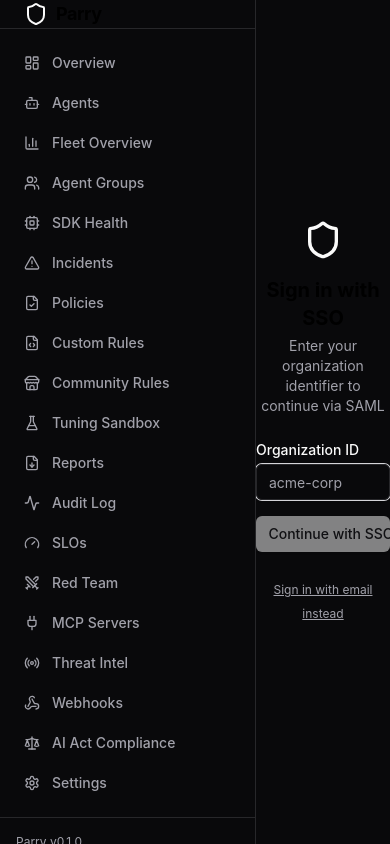
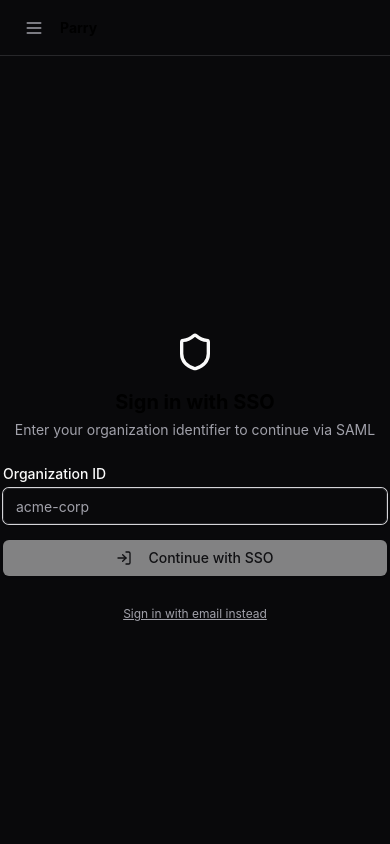
Before and after one commit to smhasan94/parry, a React (Vite) app in the folder dashboard/: page /auth/sso in a window 390 px wide. Built offline with nearby package versions, Linux system fonts and the light colour scheme; no server answers.

Commit message:
feat(dashboard): responsive sidebar with mobile hamburger menu
Sidebar hidden off-screen on mobile (<lg), slides in with backdrop
overlay on hamburger tap. SidebarProvider context manages open/close
state. Nav links auto-close sidebar on click. Desktop unchanged.

```diff
--- a/dashboard/src/components/Layout.tsx
+++ b/dashboard/src/components/Layout.tsx
@@ -1,15 +1,24 @@
 import { Outlet } from "@tanstack/react-router";
-import { Sidebar } from "./Sidebar";
+import { Sidebar, SidebarProvider, MobileMenuButton } from "./Sidebar";
 import { UpgradeModal } from "./UpgradeModal";
 
 export function Layout() {
   return (
+    <SidebarProvider>
       <div className="flex h-screen overflow-hidden">
         <Sidebar />
+        <div className="flex flex-1 flex-col overflow-hidden">
+          {/* Mobile header — visible only on small screens */}
+          <div className="flex h-14 items-center gap-2 border-b border-border px-4 lg:hidden">
+            <MobileMenuButton />
+            <span className="text-sm font-bold">Parry</span>
+          </div>
           <main className="flex-1 overflow-y-auto">
             <Outlet />
           </main>
+        </div>
         <UpgradeModal />
       </div>
+    </SidebarProvider>
   );
 }
--- a/dashboard/src/components/Sidebar.tsx
+++ b/dashboard/src/components/Sidebar.tsx
@@ -20,8 +20,52 @@ import {
   BarChart3,
   Cpu,
   FlaskConical,
+  Menu,
+  X,
 } from "lucide-react";
 import { cn } from "@/lib/utils";
+import { createContext, useContext, useState, useCallback, type ReactNode } from "react";
+
+// Sidebar open/close state shared between Layout and Sidebar
+interface SidebarContextValue {
+  open: boolean;
+  toggle: () => void;
+  close: () => void;
+}
+
+const SidebarContext = createContext<SidebarContextValue>({
+  open: false,
+  toggle: () => {},
+  close: () => {},
+});
+
+export function SidebarProvider({ children }: { children: ReactNode }) {
+  const [open, setOpen] = useState(false);
+  const toggle = useCallback(() => setOpen((v) => !v), []);
+  const close = useCallback(() => setOpen(false), []);
+  return (
+    <SidebarContext.Provider value={{ open, toggle, close }}>
+      {children}
+    </SidebarContext.Provider>
+  );
+}
+
+export function useSidebar() {
+  return useContext(SidebarContext);
+}
+
+export function MobileMenuButton() {
+  const { toggle } = useSidebar();
+  return (
+    <button
+      onClick={toggle}
+      className="inline-flex items-center justify-center rounded-md p-2 text-muted-foreground hover:bg-secondary hover:text-foreground lg:hidden"
+      aria-label="Toggle navigation"
+    >
+      <Menu className="h-5 w-5" />
+    </button>
+  );
+}
 
 const navItems = [
   { to: "/dashboard", label: "Overview", icon: LayoutDashboard },
@@ -47,23 +91,49 @@ const navItems = [
 
 export function Sidebar() {
   const location = useLocation();
+  const { open, close } = useSidebar();
 
   return (
-    <aside className="flex h-screen w-64 flex-col border-r border-border bg-background">
+    <>
+      {/* Mobile backdrop */}
+      {open && (
+        <div
+          className="fixed inset-0 z-40 bg-black/50 lg:hidden"
+          onClick={close}
+          aria-hidden="true"
+        />
+      )}
+
+      <aside
+        className={cn(
+          "fixed inset-y-0 left-0 z-50 flex w-64 flex-col border-r border-border bg-background transition-transform duration-200 lg:static lg:translate-x-0",
+          open ? "translate-x-0" : "-translate-x-full"
+        )}
+      >
         {/* Logo */}
-      <div className="flex h-14 items-center gap-2 border-b border-border px-6">
+        <div className="flex h-14 items-center justify-between border-b border-border px-6">
+          <div className="flex items-center gap-2">
             <Shield className="h-6 w-6 text-primary" />
             <span className="text-lg font-bold tracking-tight">Parry</span>
           </div>
+          <button
+            onClick={close}
+            className="rounded-md p-1 text-muted-foreground hover:text-foreground lg:hidden"
+            aria-label="Close navigation"
+          >
+            <X className="h-4 w-4" />
+          </button>
+        </div>
 
         {/* Nav */}
-      <nav className="flex-1 space-y-1 px-3 py-4">
+        <nav className="flex-1 space-y-1 overflow-y-auto px-3 py-4">
           {navItems.map((item) => {
             const active = location.pathname.startsWith(item.to);
             return (
               <Link
                 key={item.to}
                 to={item.to}
+                onClick={close}
                 className={cn(
                   "flex items-center gap-3 rounded-md px-3 py-2 text-sm font-medium transition-colors",
                   active
@@ -83,5 +153,6 @@ export function Sidebar() {
           <p className="text-xs text-muted-foreground">Parry v0.1.0</p>
         </div>
       </aside>
+    </>
   );
 }
```
Lines whose indentation alone changed are shown as unchanged.
